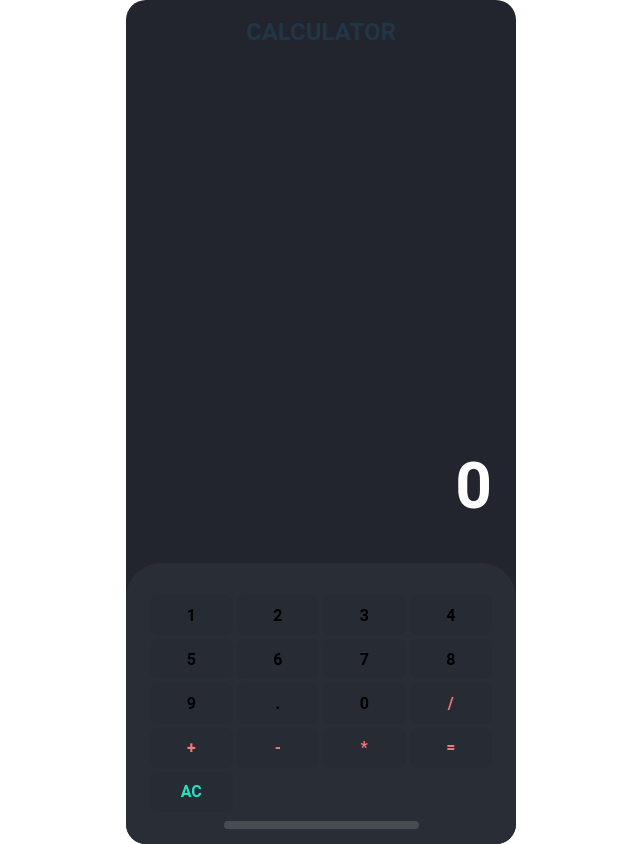
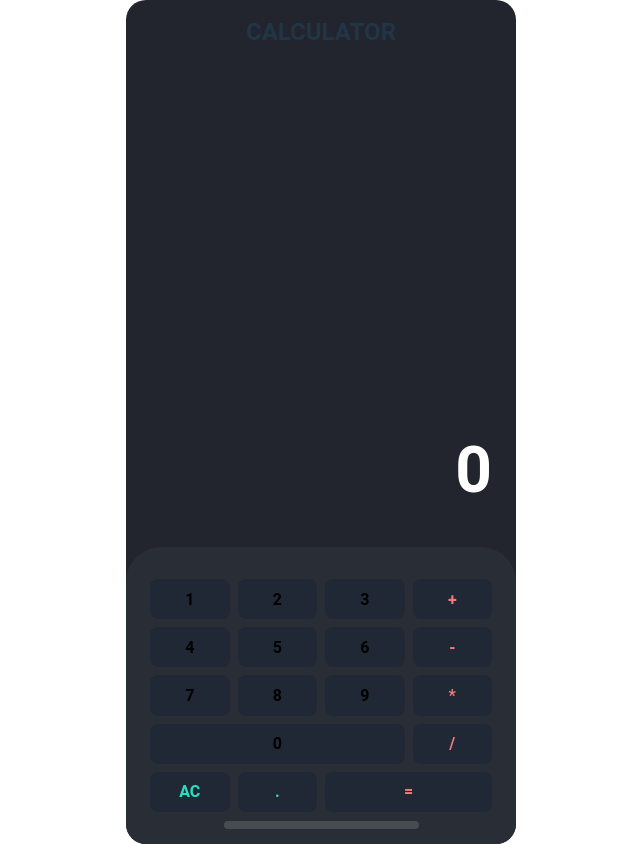
Before and after one commit to SamX23/calculator-vite, a React (Vite) app: page / in a window 1280 px wide. Shown: the whole page, without its empty margins (319-959 px from the left). Built offline with nearby package versions, Linux system fonts and the light colour scheme.

Commit message:
Update : btn layout

```diff
--- a/src/App.css
+++ b/src/App.css
@@ -64,18 +64,14 @@
 
 .calculator-btns {
   display: grid;
-  grid-template-columns: 1fr 1fr 1fr 1fr;
-  gap: 0.25rem;
+  grid-template-columns: repeat(4, 1fr);
+  gap: 0.5rem;
   margin: 0 0.5rem;
 }
 
 .calculator-btns button {
-  background-color: #272b33;
+  background-color: #212835;
   font-weight: 600;
-}
-
-.calculator-btnNumeric {
-  background-color: skyblue;
 }
 
 .calculator-btnOperatorOption {
@@ -85,3 +81,11 @@
 .calculator-btnOperator {
   color: #f47a7a;
 }
+
+#zero {
+  grid-column: span 3;
+}
+
+#equals {
+  grid-column: span 2;
+}
--- a/src/App.jsx
+++ b/src/App.jsx
@@ -97,6 +97,15 @@ function App() {
             onClick={onsetCurrentValue}
           >
             3
+          </button>{" "}
+          <button
+            id="add"
+            value="+"
+            className="calculator-btnOperator"
+            data-attr="operator"
+            onClick={onsetCurrentValue}
+          >
+            +
           </button>
           <button
             id="four"
@@ -123,6 +132,15 @@ function App() {
             6
           </button>
           <button
+            id="subtract"
+            value="-"
+            className="calculator-btnOperator"
+            data-attr="operator"
+            onClick={onsetCurrentValue}
+          >
+            -
+          </button>
+          <button
             id="seven"
             className="calculator-btnNumeric"
             value="7"
@@ -146,8 +164,14 @@ function App() {
           >
             9
           </button>
-          <button id="decimal" value="." onClick={onsetCurrentValue}>
-            .
+          <button
+            id="multiply"
+            value="*"
+            className="calculator-btnOperator"
+            data-attr="operator"
+            onClick={onsetCurrentValue}
+          >
+            *
           </button>
           <button
             id="zero"
@@ -166,33 +190,20 @@ function App() {
           >
             /
           </button>
-
           <button
-            id="add"
-            value="+"
-            className="calculator-btnOperator"
-            data-attr="operator"
+            id="clear"
+            className="calculator-btnOperatorOption"
+            onClick={onClearHandle}
+          >
+            AC
+          </button>
+          <button
+            id="decimal"
+            className="calculator-btnOperatorOption"
+            value="."
             onClick={onsetCurrentValue}
           >
-            +
-          </button>
-          <button
-            id="subtract"
-            value="-"
-            className="calculator-btnOperator"
-            data-attr="operator"
-            onClick={onsetCurrentValue}
-          >
-            -
-          </button>
-          <button
-            id="multiply"
-            value="*"
-            className="calculator-btnOperator"
-            data-attr="operator"
-            onClick={onsetCurrentValue}
-          >
-            *
+            .
           </button>
           <button
             id="equals"
@@ -202,13 +213,6 @@ function App() {
           >
             =
           </button>
-          <button
-            id="clear"
-            className="calculator-btnOperatorOption"
-            onClick={onClearHandle}
-          >
-            AC
-          </button>
         </div>
       </div>
     </main>
```
